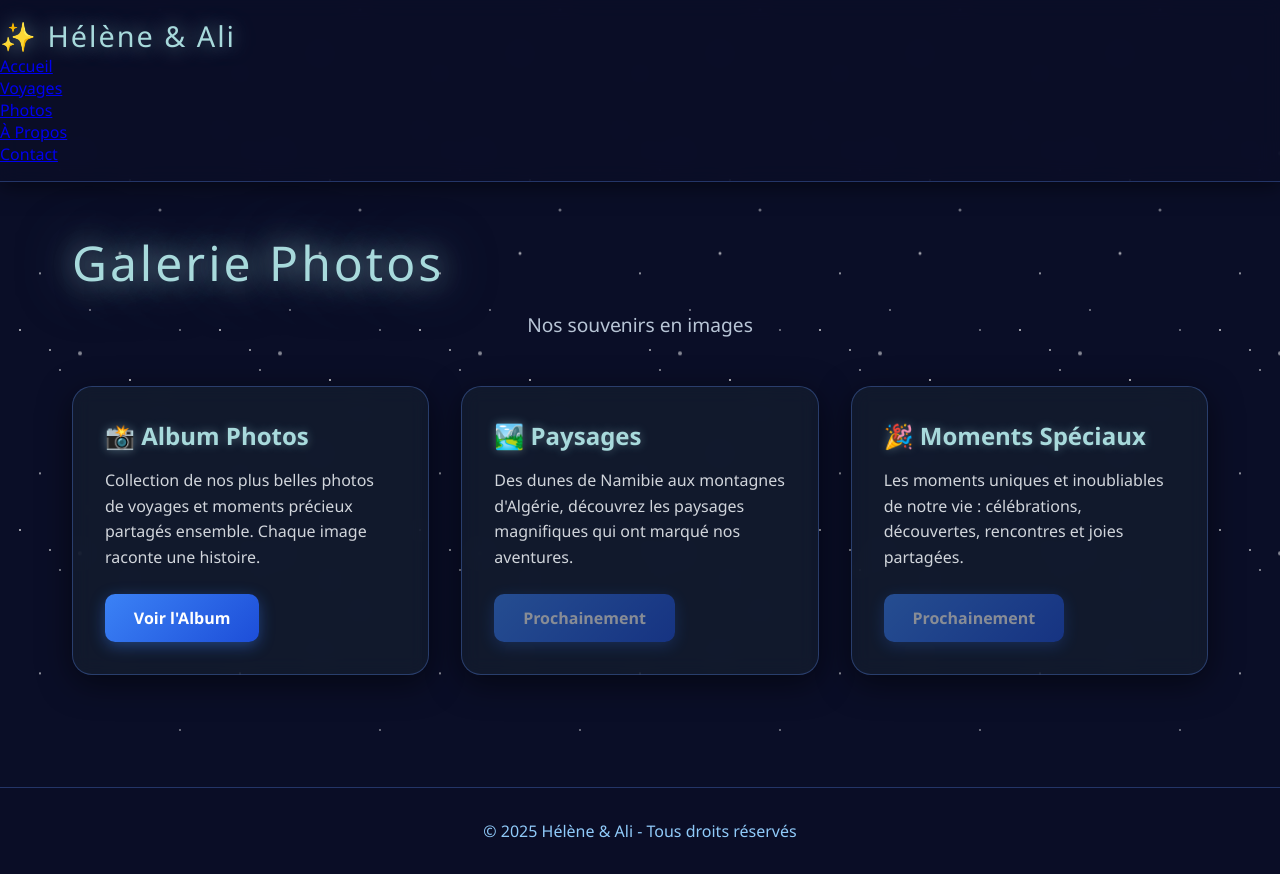
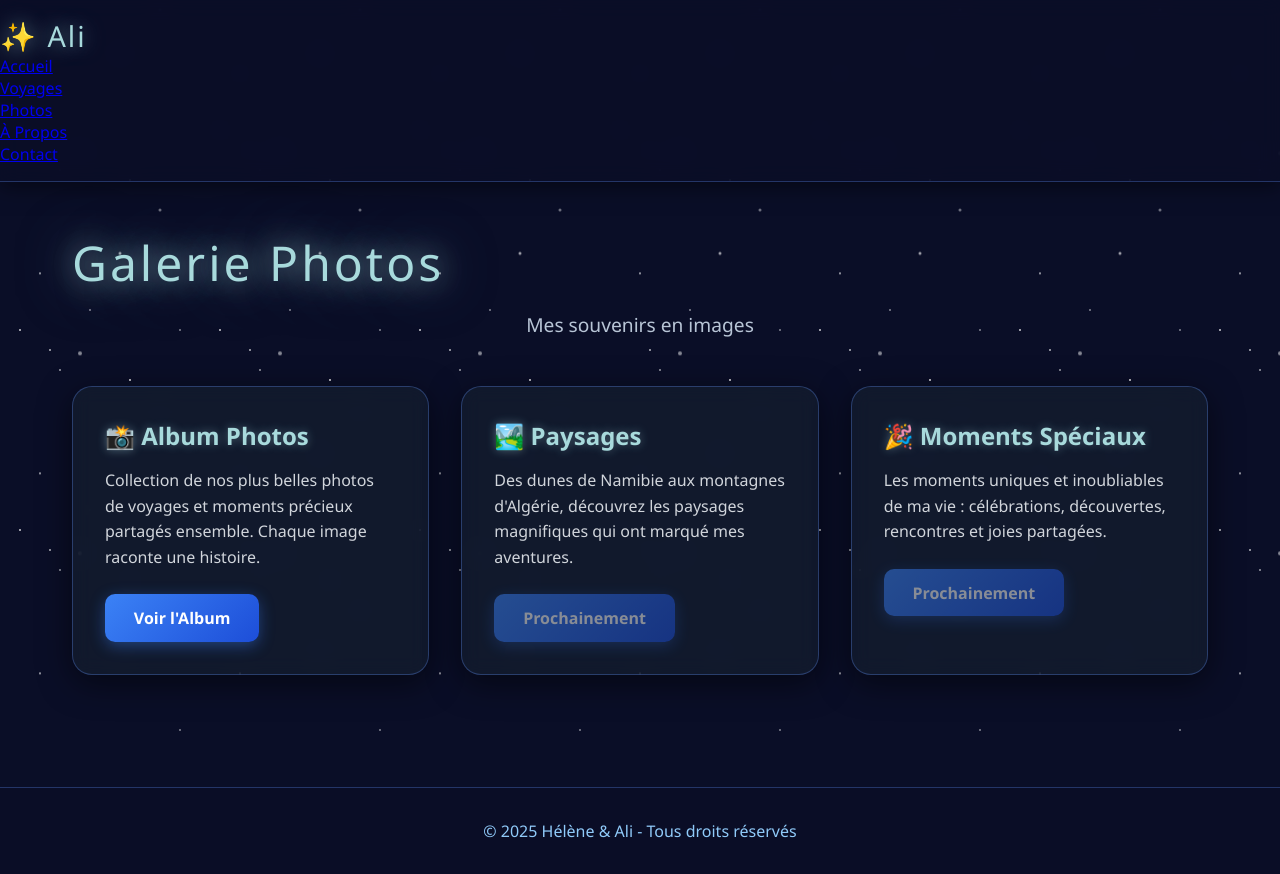
Before and after one commit to Al-bel/ali-bel.github.io, a plain HTML site: page photos.html in a window 1280 px wide. Drawn offline with Linux system fonts and the light colour scheme.

Commit message:
Change references from 'Hélène & Ali' to 'Ali'

```diff
--- a/photos.html
+++ b/photos.html
@@ -3,7 +3,7 @@
 <head>
     <meta charset="UTF-8">
     <meta name="viewport" content="width=device-width, initial-scale=1.0">
-    <title>Galerie Photos - Hélène & Ali</title>
+    <title>Galerie Photos - Ali</title>
     <link rel="stylesheet" href="style.css">
 </head>
 <body>
@@ -12,7 +12,7 @@
     <div class="stars3"></div>
 
     <nav class="navbar">
-        <div class="logo">✨ Hélène & Ali</div>
+        <div class="logo">✨ Ali</div>
         <ul class="nav-links">
             <li><a href="index.html">Accueil</a></li>
             <li><a href="voyages.html">Voyages</a></li>
@@ -24,7 +24,7 @@
 
     <main class="container">
         <h1 class="title-glow">Galerie Photos</h1>
-        <p style="text-align: center; margin-bottom: 3rem; font-size: 1.2rem; color: #b8c5d6;">Nos souvenirs en images</p>
+        <p style="text-align: center; margin-bottom: 3rem; font-size: 1.2rem; color: #b8c5d6;">Mes souvenirs en images</p>
 
         <div class="cards-grid">
             <div class="card">
@@ -35,13 +35,13 @@
 
             <div class="card">
                 <h3>🏞️ Paysages</h3>
-                <p>Des dunes de Namibie aux montagnes d'Algérie, découvrez les paysages magnifiques qui ont marqué nos aventures.</p>
+                <p>Des dunes de Namibie aux montagnes d'Algérie, découvrez les paysages magnifiques qui ont marqué mes aventures.</p>
                 <span class="btn" style="opacity: 0.5; cursor: not-allowed;">Prochainement</span>
             </div>
 
             <div class="card">
                 <h3>🎉 Moments Spéciaux</h3>
-                <p>Les moments uniques et inoubliables de notre vie : célébrations, découvertes, rencontres et joies partagées.</p>
+                <p>Les moments uniques et inoubliables de ma vie : célébrations, découvertes, rencontres et joies partagées.</p>
                 <span class="btn" style="opacity: 0.5; cursor: not-allowed;">Prochainement</span>
             </div>
         </div>
```
